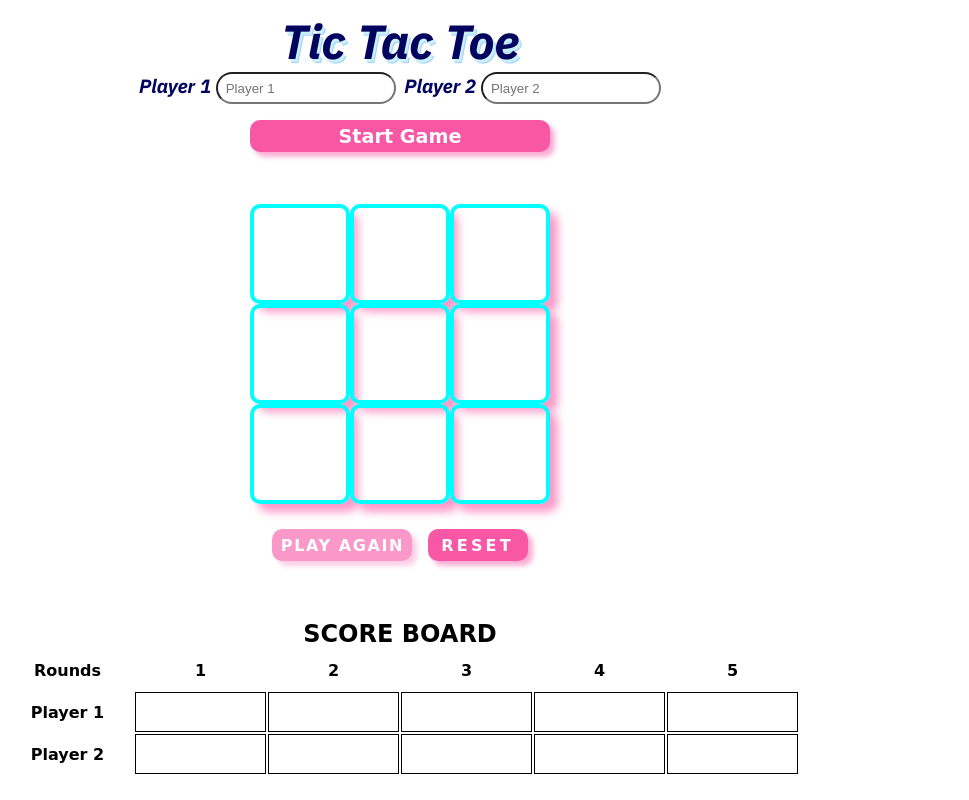
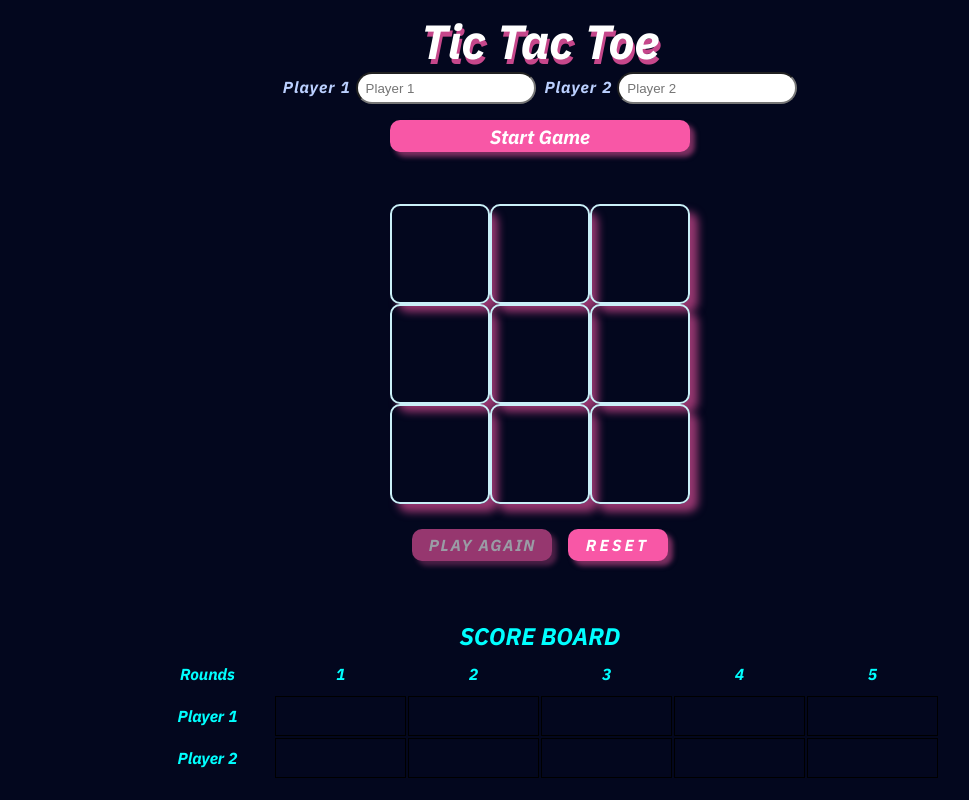
Before and after one commit to sucheta90/Tic_Tac_Toe, a website: page index.html in a window 1280 px wide. Both pictures are taken after a click on the button "RESET". Shown: the whole page, without its empty margins (100-1069 px from the left). Drawn offline with Linux system fonts and the light colour scheme; a web font is replaced by a local one.

Commit message:
implemented scoreboard

```diff
--- a/script.js
+++ b/script.js
@@ -146,9 +146,9 @@ gameBoard.addEventListener('click', (e)=>{
                 if (document.getElementById(combos[i][0]).innerText &&
                     document.getElementById(combos[i][0]).innerText == document.getElementById(combos[i][1]).innerText &&
                     document.getElementById(combos[i][0]).innerText == document.getElementById(combos[i][2]).innerText) {
-                        document.getElementById(combos[i][0]).style.backgroundColor= '#FCD4B7'
-                        document.getElementById(combos[i][1]).style.backgroundColor= '#FCD4B7'
-                        document.getElementById(combos[i][2]).style.backgroundColor= '#FCD4B7'
+                        document.getElementById(combos[i][0]).style.backgroundColor= '#ffcfd2'
+                        document.getElementById(combos[i][1]).style.backgroundColor= '#ffcfd2'
+                        document.getElementById(combos[i][2]).style.backgroundColor= '#ffcfd2'
                         winnerAnnounce(document.getElementById(combos[i][0]).innerText);
                         if(roundTracker.length <= 5){
                             roundTracker.push(winner);
@@ -216,7 +216,6 @@ resetBtn.addEventListener('click', (e)=>{
     winner = '';
     runner = '';
     roundTracker = [];
-    document.querySelectorAll('td')
     showMsg.innerText = '';
     document.getElementById('game-board').style.pointerEvents = 'none';
     document.getElementById('play-again').setAttribute('disabled', '');
@@ -225,6 +224,12 @@ resetBtn.addEventListener('click', (e)=>{
     p2.removeAttribute('disabled');
     startBtn.removeAttribute('disabled');
     startBtn.style.opacity = '1'
+    // Below code clears the table data on Reset.
+    document.querySelectorAll('td').forEach(td=>{
+        return td.innerHTML = '';
+    })
+    document.getElementById('p1-header').innerText = 'Player 1';
+    document.getElementById('p2-header').innerText = 'Player 2';
 
 })
 /* End of reset */
--- a/style.css
+++ b/style.css
@@ -7,6 +7,8 @@
     padding: 0;
 }
 body{
+    margin: 0 auto;
+    background-color: #03071e;
     width: 100%;
     max-width: 1000px;
     min-width: 300px;
@@ -40,8 +42,8 @@ h1{
     margin-top: 10px;
     text-align: center;
     font-family: 'IBM Plex Sans', sans-serif;
-    color: #03045e;
-    text-shadow: 2px 3px #caf0f8 , 3px 4px #a2d2ff;
+    color: white;
+    text-shadow:2px 5px rgba(248, 87, 166, 0.8);
 
 }
 #player-info{
@@ -55,8 +57,9 @@ h1{
 }
 #player-info label{
     font-family:'IBM Plex Sans', sans-serif;
-    font-size: 1.2rem;
-    color:#03045e;
+    font-size: 1rem;
+    letter-spacing: 1px;
+    color:#bbd0ff;
     margin:2px;
 
 }
@@ -86,7 +89,7 @@ h1{
     margin: 0 auto;
     text-align: center;
     margin-top: 1rem;
-    font-family: inherit;
+    font-family: 'IBM Plex Sans', sans-serif;
     background-color: #f857a6;
     color: white;
     font-weight: 600;
@@ -112,6 +115,7 @@ h1{
    border-radius: 10%;
    position: relative;
 
+   /* opacity: 80%; */
 }
 
 .row{
@@ -122,20 +126,24 @@ h1{
 
 .square{
     /* background-color: rgba(255, 12, 73, 0.749); */
-    border: 4px solid aqua;
+    border: 2px solid #caf0f8;
     border-radius: 10%;
     width: calc(100%/3);
     height: 100px;
     font-family: 'Acme', sans-serif;
     font-size: 2rem;
     text-align: center;
-    text-shadow: .5rem .5rem 6px grey ;
+    color: #9bf6ff;
+    text-shadow: .25rem .25rem 6px grey ;
     display: flex;
     align-items: center;
     justify-content: center;
     box-shadow: .5rem .5rem .5rem rgba(248, 87, 166, 0.6);
 }
-
+.square:hover{
+    transform: scale(1.1);
+    transition: transform 0.4s;
+}
 #reset{
 
     width: 100px;
@@ -143,7 +151,7 @@ h1{
     height: 2rem;
     font-size: 1rem;
     background-color:#f857a6;
-    font-family:inherit;
+    font-family: 'IBM Plex Sans', sans-serif;
     text-transform: uppercase;
     letter-spacing: .2rem;
     font-weight: 600;
@@ -164,7 +172,7 @@ h1{
     margin: 5px;
     font-size: 1rem;
     background-color:#f857a6;
-    font-family:inherit;
+    font-family: 'IBM Plex Sans', sans-serif;
     text-transform: uppercase;
     letter-spacing: .1rem;
     font-weight: 600;
@@ -238,9 +246,12 @@ h1{
 
 
 #score-board{
+    /* background-color: #03071e; */
+    color: aqua;
     width: 80%;
     height: 20%;
     /* border: 1px solid black; */
+    font-family: 'IBM Plex Sans', sans-serif;
     position: absolute;
     bottom:20px;
 }
```
